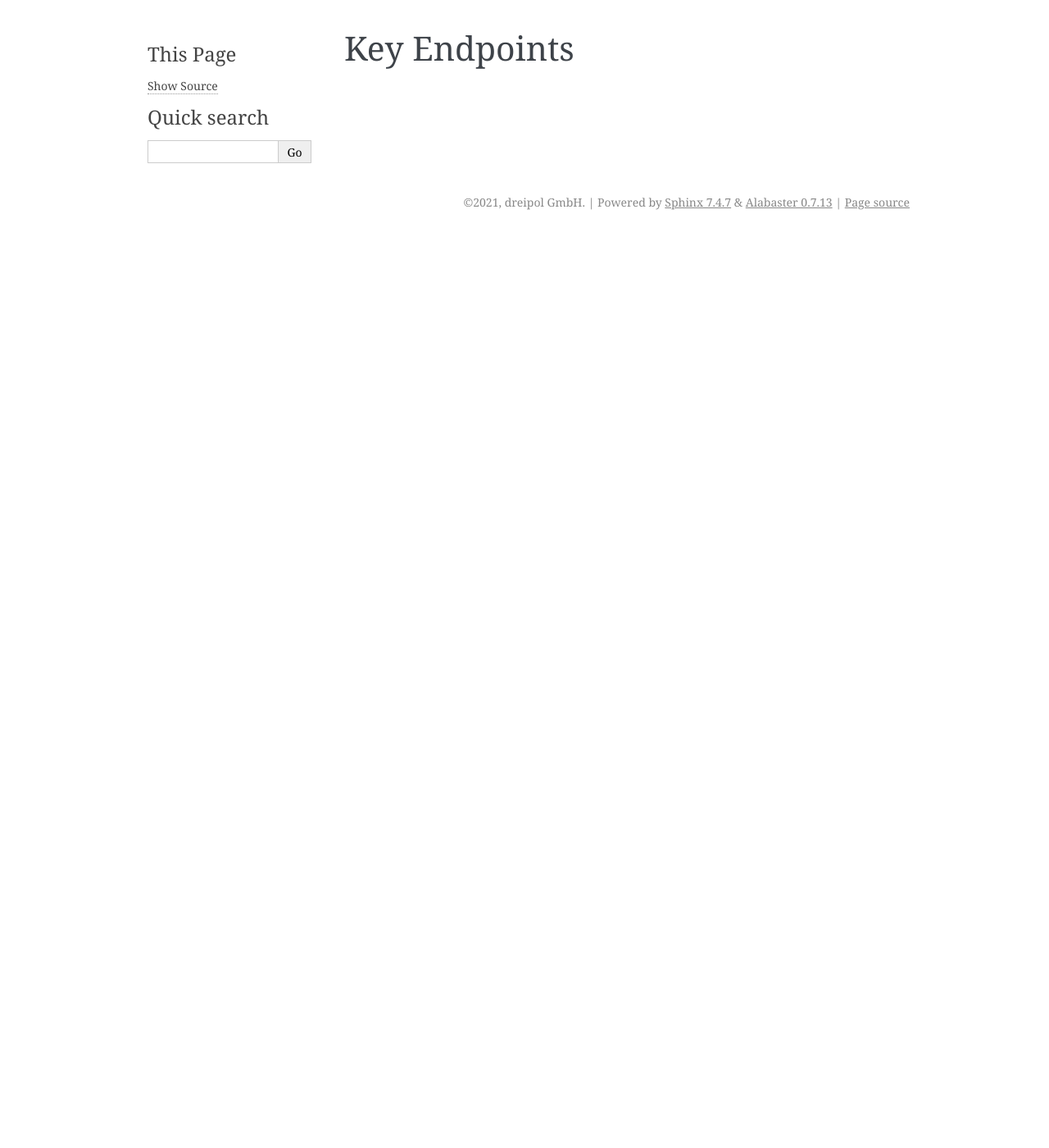
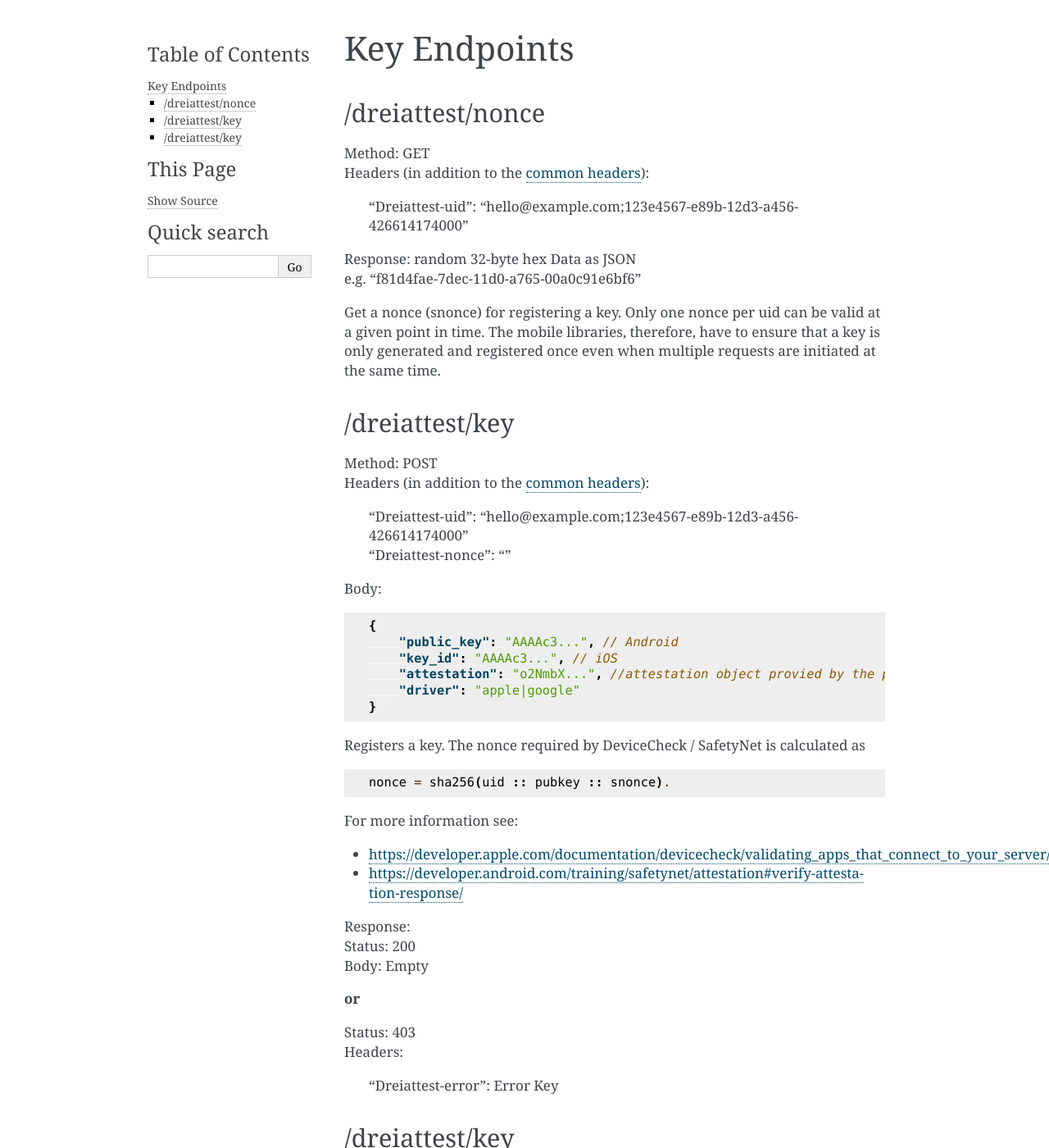
Before and after one commit to dreipol/dreiattest-whitepaper, a Sphinx documentation site: the page built from docs/source/key_endpoints.md, in a window 1280 px wide and 1400 px high. Shown: the whole window at 82% size. Built offline with Sphinx 7.4.7, drawn with Linux system fonts in a browser that asks for light colours; some of the changed text lies outside the part shown.

Commit message:
Add key endpoints page

````diff
--- a/docs/source/key_endpoints.md
+++ b/docs/source/key_endpoints.md
@@ -1 +1,58 @@
 # Key Endpoints
+## /dreiattest/nonce
+Method: GET
+Headers (in addition to the [common headers](common_headers.md)):
+> "Dreiattest-uid": "hello@example.com;123e4567-e89b-12d3-a456-426614174000"
+
+Response: random 32-byte hex Data as JSON
+e.g. "f81d4fae-7dec-11d0-a765-00a0c91e6bf6"
+
+Get a nonce (snonce) for registering a key. Only one nonce per uid can be valid at a given point in time. The mobile libraries, therefore, have to ensure that a key is only generated and registered once even when multiple requests are initiated at the same time.
+
+## /dreiattest/key
+Method: POST
+Headers (in addition to the [common headers](common_headers.md)):
+> "Dreiattest-uid": "hello@example.com;123e4567-e89b-12d3-a456-426614174000"
+> "Dreiattest-nonce": "<snonce>"
+
+Body:
+```json
+{
+    "public_key": "AAAAc3...", // Android
+    "key_id": "AAAAc3...", // iOS
+    "attestation": "o2NmbX...", //attestation object provied by the platform specific service
+    "driver": "apple|google"
+}
+```
+
+Registers a key. The nonce required by DeviceCheck / SafetyNet is calculated as
+```
+nonce = sha256(uid :: pubkey :: snonce).
+```
+
+For more information see:
+- <https://developer.apple.com/documentation/devicecheck/validating_apps_that_connect_to_your_server/>
+- <https://developer.android.com/training/safetynet/attestation#verify-attestation-response/>
+
+Response:
+Status: 200
+Body: Empty
+
+**or**
+
+Status: 403
+Headers:
+> "Dreiattest-error": Error Key
+
+## /dreiattest/key
+Method: DELETE
+Headers (in addition to the [common headers](common_headers.md)):
+> "Dreiattest-uid": "hello@example.com;123e4567-e89b-12d3-a456-426614174000"
+> "Dreiattest-nonce": "<snonce>" // or 0000… if signOnly is used
+> "Dreiattest-signature":  same as for service requests
+
+Content: plain text
+<pubkey>
+e.g. AAAAc3...
+
+Deregister key.
````
